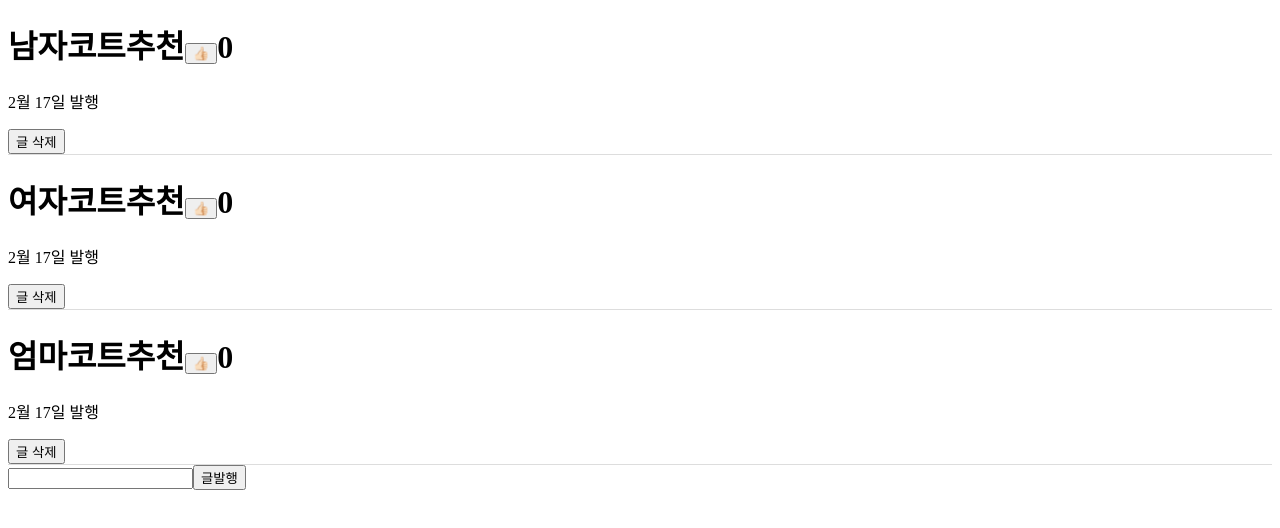
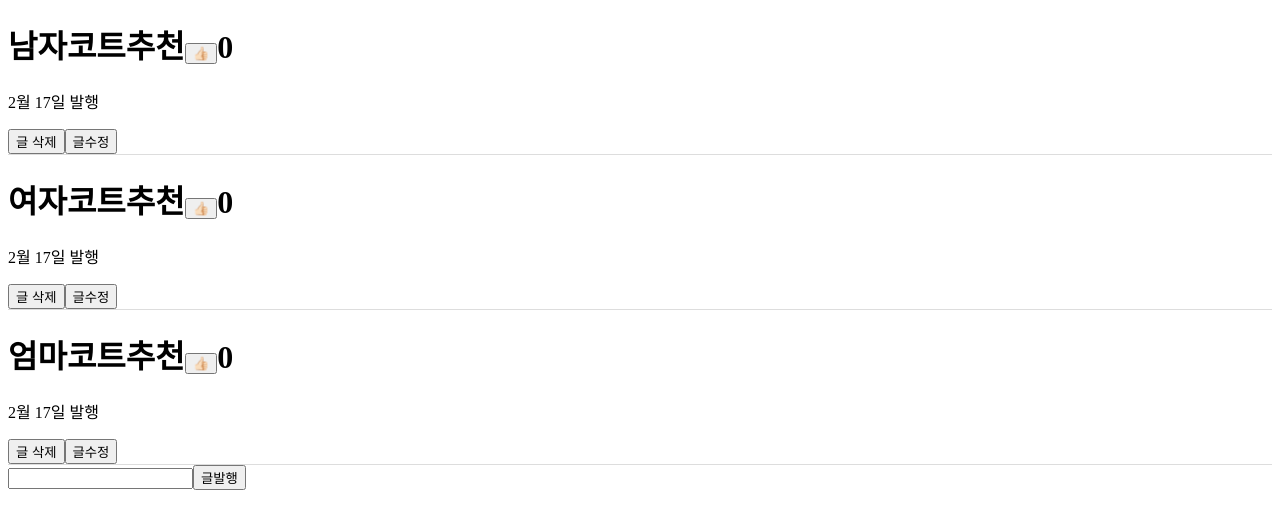
Before and after one commit to juhee067/reactBlog_test, a React (Create React App) app: page / in a window 1280 px wide. Shown: the top 528 px of the page. Built offline with nearby package versions, Linux system fonts and the light colour scheme.

Commit message:
feat : 글 수정 기능

```diff
--- a/src/App.js
+++ b/src/App.js
@@ -41,6 +41,11 @@ function App() {
     copy.splice(i, 1);
     setContent(copy);
   };
+  const changeContent = (i) => {
+    let copy = [...content];
+    copy[i] = "수정한 콘텐츠";
+    setContent(copy);
+  };
   return (
     <div className="App">
       {content.map((a, i) => {
@@ -60,11 +65,18 @@ function App() {
             </h1>
             <p>2월 17일 발행</p>
             <button
-              onClick={(i) => {
+              onClick={() => {
                 deleteContent(i);
               }}
             >
               글 삭제
+            </button>
+            <button
+              onClick={() => {
+                changeContent(i);
+              }}
+            >
+              글수정
             </button>
           </div>
         );
```
